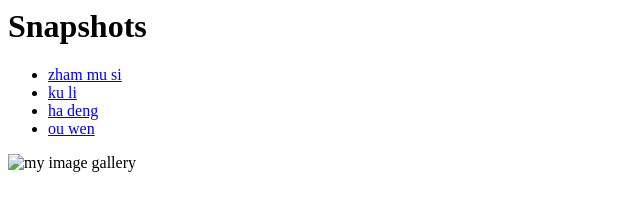
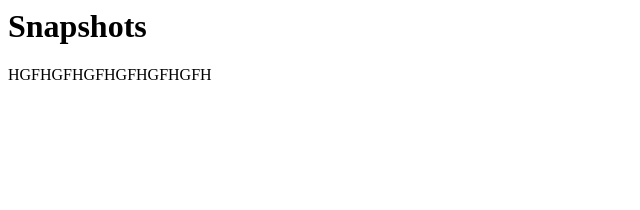
Before and after one commit to ZBDE123456/ZBDE123456.github.io, a plain HTML site: page zhaobin.html in a window 1280 px wide. Shown: the whole page, without its empty margins (0-640 px from the left). Drawn offline with Linux system fonts and the light colour scheme.

Commit message:
Update zhaobin.html

```diff
--- a/zhaobin.html
+++ b/zhaobin.html
@@ -5,14 +5,8 @@
 <body>
 <h1>Snapshots</h1>
 <div>
-<ul>
-<li><a href="tu1.jpg" onClick="showPic(this);return false;" title="the famous clock">zham mu si</a></li>
-<li><a href="tu2.jpg" onClick="showPic(this);return false;" title="a cup of coffee">ku li</a></li>
-<li><a href="tu3.jpg" onClick="showPic(this);return false;" title="a fireworks display">ha deng</a></li>
-<li><a href="tu4.jpg" onClick="showPic(this);return false;" title="a red rose">ou wen</a></li>
-</ul>
+HGFHGFHGFHGFHGFHGFH
 </div>
-<img id="placeholder" src="placeholder.gif" alt="my image gallery" />
-<script src="showPic.js"></script>
+
 </body>
 </html>
```
